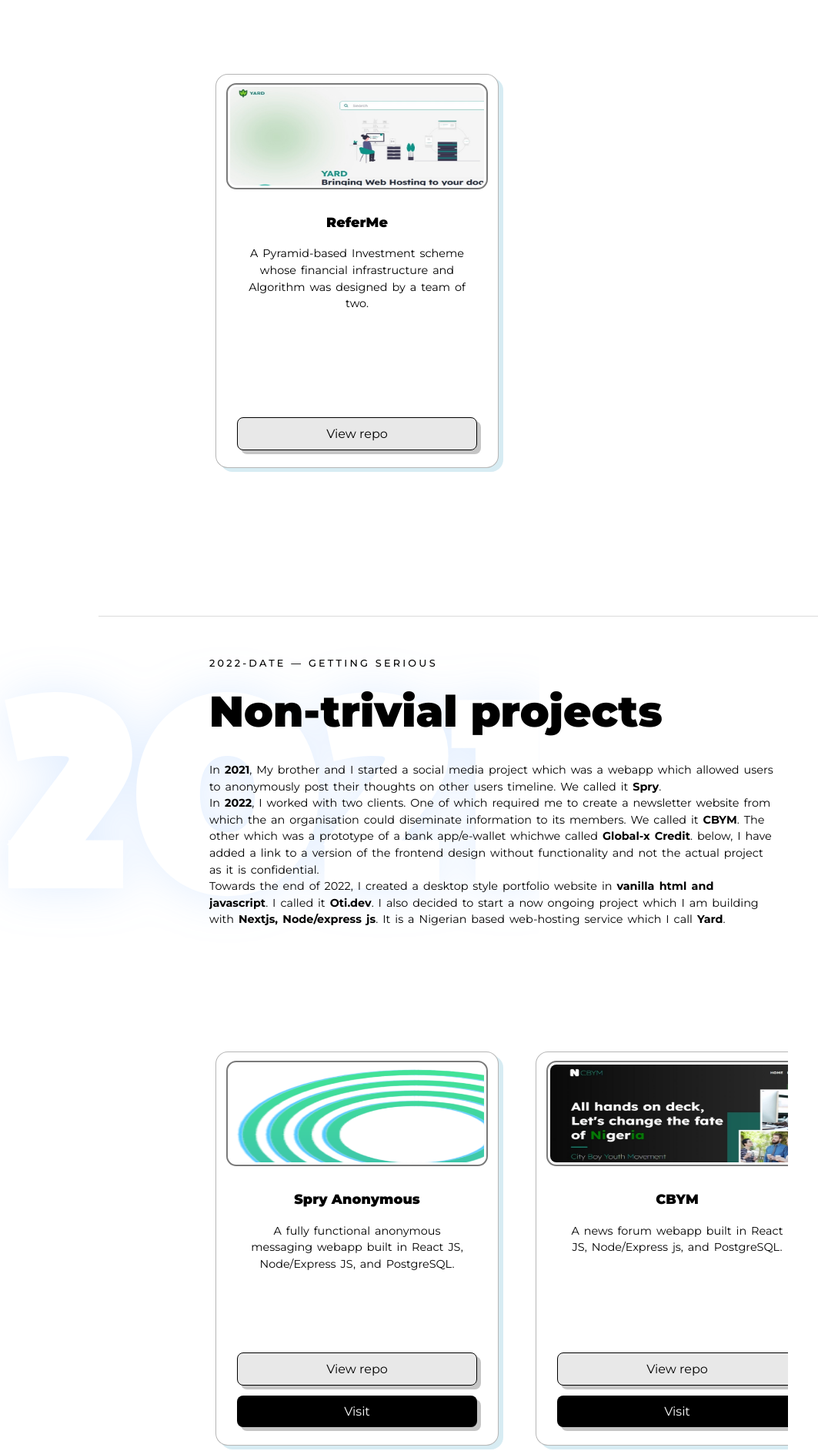
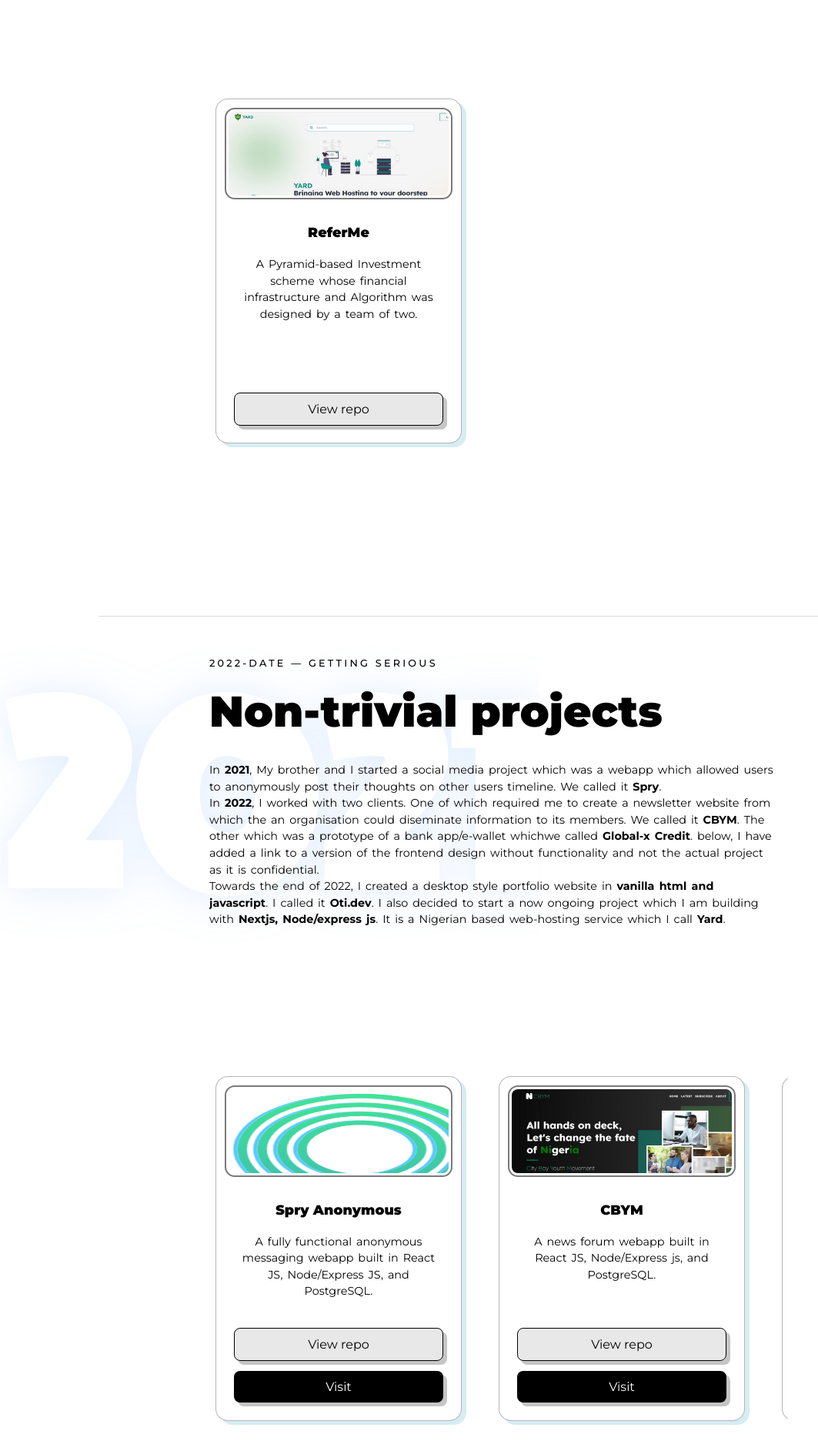
Before and after one commit to OtiHillary/Portfolio-Ongoing-, a plain HTML site: page about.html in a window 1280 px wide. Shown: the part 2015-3900 px from the top of the page at 77% size, without its empty margins (0-1063 px from the left). Drawn offline with Linux system fonts and the light colour scheme.

Commit message:
fix minor styling discrepancies

```diff
--- a/about.html
+++ b/about.html
@@ -199,8 +199,8 @@ console.<span class="built-in">log</span>( <span class="string">"Computer Choice
             <h1>The tech/smart-contract pandemic</h1>
             <p>In 2020, The year of the dreaded Covid-19 pandemic, There were two other pandemics, One of which i called the <strong>Tech pandemic</strong> and the other which I called the <strong>smart-contract pandemic</strong>. At this point in my life, it seemed as though every single person in nigeria had somehow become either a tech person or a crypto person one way or the other. This drove me back to my destiny as a developer ( <i>Reread but this time imagine triumphant music in the background</i> ). <br> My brother and I built a fully functional pyramid scheme android application using android XML and java. We called it ReferMe. Unfortunately for us, the era of pyramid schemes was coming to a fatal end as most of the big names in the business came crashing down. </p>
             <div class="projects_tray flex">
-               <div class="projects_tray_card flex col justify-between">
-                  <div class="projects_tray_card-image">
+               <div class="card projects_tray_card flex col justify-between">
+                  <div class="card_img projects_tray_card-image">
                      <img src="./assets/yard.jpeg" alt="">
                   </div>
                   <div class="projects_tray_card-hero flex col justify-between">
@@ -228,8 +228,8 @@ console.<span class="built-in">log</span>( <span class="string">"Computer Choice
             <p>In <strong>2021</strong>, My brother and I started a social media project which was a webapp which allowed users to anonymously post their thoughts on other users timeline. We called it <strong>Spry</strong>. <br> In <strong>2022</strong>, I worked with two clients. One of which required me to create a newsletter website from which the an organisation could diseminate information to its members. We called it <strong>CBYM</strong>. The other which was a prototype of a bank app/e-wallet whichwe called <strong>Global-x Credit</strong>. below, I have added a link to a version of the frontend design without functionality and not the actual project as it is confidential. <br> Towards the end of 2022, I created a desktop style portfolio website in <strong> vanilla html and javascript</strong>. I called it <strong>Oti.dev</strong>. I also decided to start a now ongoing project which I am building with <strong> Nextjs, Node/express js</strong>. It is a Nigerian based web-hosting service which I call <strong>Yard</strong>.
             <div class="projects_tray flex">
                <!-- SPRY -->
-               <div class="projects_tray_card flex col justify-between">
-                  <div class="projects_tray_card-image">
+               <div class="card projects_tray_card flex col justify-between">
+                  <div class="card_img projects_tray_card-image">
                      <img src="./assets/android-chrome-512x512.png" alt="Spry">
                   </div>
                   <div class="projects_tray_card-hero flex col justify-between">
@@ -244,8 +244,8 @@ console.<span class="built-in">log</span>( <span class="string">"Computer Choice
                   </div>
                </div>
                <!-- CBYM -->
-               <div class="projects_tray_card flex col justify-between">
-                  <div class="projects_tray_card-image">
+               <div class="card projects_tray_card flex col justify-between">
+                  <div class="card_img projects_tray_card-image">
                      <img src="/assets/cbym.jpeg" alt="">
                   </div>
                   <div class="projects_tray_card-hero flex col justify-between">
@@ -260,8 +260,8 @@ console.<span class="built-in">log</span>( <span class="string">"Computer Choice
                   </div>
                </div>
                <!-- GLOBAL-X -->
-               <div class="projects_tray_card flex col justify-between">
-                  <div class="projects_tray_card-image">
+               <div class="card projects_tray_card flex col justify-between">
+                  <div class="card_img projects_tray_card-image">
                      <img src="./assets/global.jpeg" alt="">
                   </div>
                   <div class="projects_tray_card-hero flex col justify-between">
@@ -276,8 +276,8 @@ console.<span class="built-in">log</span>( <span class="string">"Computer Choice
                   </div>
                </div>
                <!-- OTIDEV -->
-               <div class="projects_tray_card flex col justify-between">
-                  <div class="projects_tray_card-image">
+               <div class="card projects_tray_card flex col justify-between">
+                  <div class="card_img projects_tray_card-image">
                      <img src="./assets/otidev.jpeg" alt="">
                   </div>
                   <div class="projects_tray_card-hero flex col justify-between">
@@ -292,8 +292,8 @@ console.<span class="built-in">log</span>( <span class="string">"Computer Choice
                   </div>
                </div>
                <!-- YARD -->
-               <div class="projects_tray_card flex col justify-between">
-                  <div class="projects_tray_card-image">
+               <div class="card projects_tray_card flex col justify-between">
+                  <div class="card_img projects_tray_card-image">
                      <img src="./assets/yard.jpeg" alt="">
                   </div>
                   <div class="projects_tray_card-hero flex col justify-between">
--- a/styles/index.scss
+++ b/styles/index.scss
@@ -587,6 +587,17 @@ a:hover, button:hover{
       }
    }
 }
+.card{
+   height: 28em;
+   min-width: 20em;
+   max-width: 20em;
+
+   &_img{
+      & img{
+         width: 120%;
+      }
+   }
+}
 
 
 // CONTACT US //
```
Also changed, not shown: styles/index.css, 1 other file.
